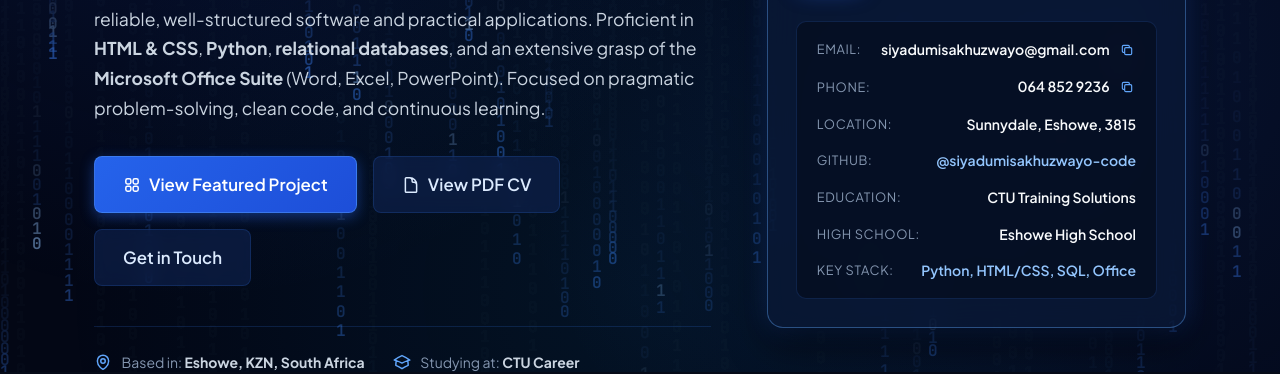
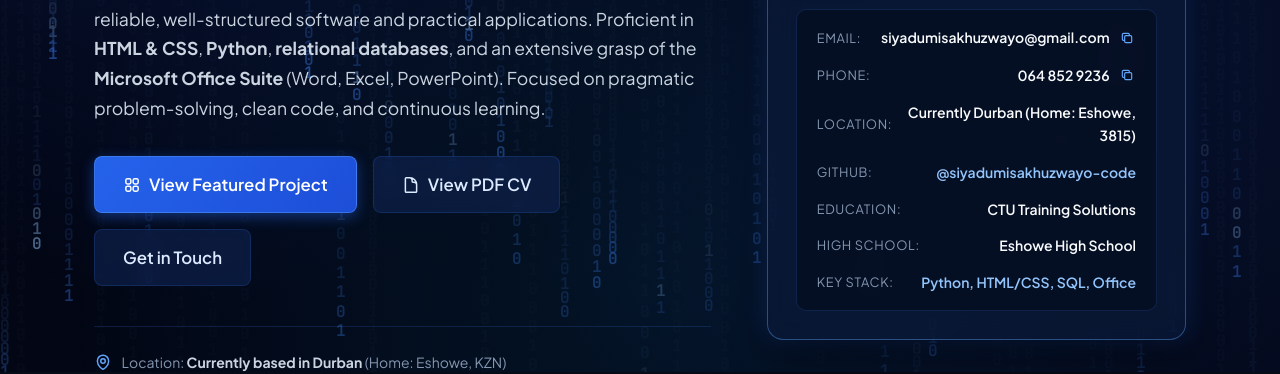
Before and after one commit to siyadumisakhuzwayo-code/website-cv-portfolio, a plain HTML site: page index.html in a window 1280 px wide. Shown: the part 428-802 px from the top of the page. Drawn offline with Linux system fonts and the light colour scheme; animation ran at ten frames a second.

Commit message:
Update location: currently based in Durban with permanent home address in Eshowe

```diff
--- a/index.html
+++ b/index.html
@@ -113,7 +113,7 @@
                   <path stroke-linecap="round" stroke-linejoin="round" d="M15 10.5a3 3 0 11-6 0 3 3 0 016 0z"></path>
                   <path stroke-linecap="round" stroke-linejoin="round" d="M19.5 10.5c0 7.142-7.5 11.25-7.5 11.25S4.5 17.642 4.5 10.5a7.5 7.5 0 1115 0z"></path>
                 </svg>
-                <span>Based in: <strong>Eshowe, KZN, South Africa</strong></span>
+                <span>Location: <strong>Currently based in Durban</strong> (Home: Eshowe, KZN)</span>
               </div>
               <div class="quick-meta-item">
                 <svg width="18" height="18" fill="none" stroke="currentColor" stroke-width="2" viewBox="0 0 24 24">
@@ -177,7 +177,7 @@
 
                 <div class="detail-row">
                   <span class="detail-label">Location:</span>
-                  <span class="detail-value">Sunnydale, Eshowe, 3815</span>
+                  <span class="detail-value">Currently Durban (Home: Eshowe, 3815)</span>
                 </div>
 
                 <div class="detail-row">
@@ -689,7 +689,7 @@
             <div class="contact-card">
               <h3 style="font-size: 1.35rem; color: #ffffff;">Contact Information</h3>
               <p style="color: var(--text-secondary); font-size: 0.95rem;">
-                I am based in Eshowe, KwaZulu-Natal, and open to in-person, hybrid, or remote developer positions.
+                I am currently based in Durban, KwaZulu-Natal (with permanent home address in Eshowe), and open to in-person, hybrid, or remote developer positions.
               </p>
 
               <div class="contact-method-item">
@@ -737,6 +737,9 @@
                   <h4>Residential Address</h4>
                   <p style="color: #ffffff; font-weight: 500; font-size: 0.95rem;">
                     1993 Dunn Street, Sunnydale, Eshowe, 3815
+                  </p>
+                  <p style="color: var(--royal-300); font-size: 0.825rem; margin-top: 4px;">
+                    Currently based in Durban, KZN
                   </p>
                 </div>
               </div>
```
Also changed, not shown: 1 other file.
